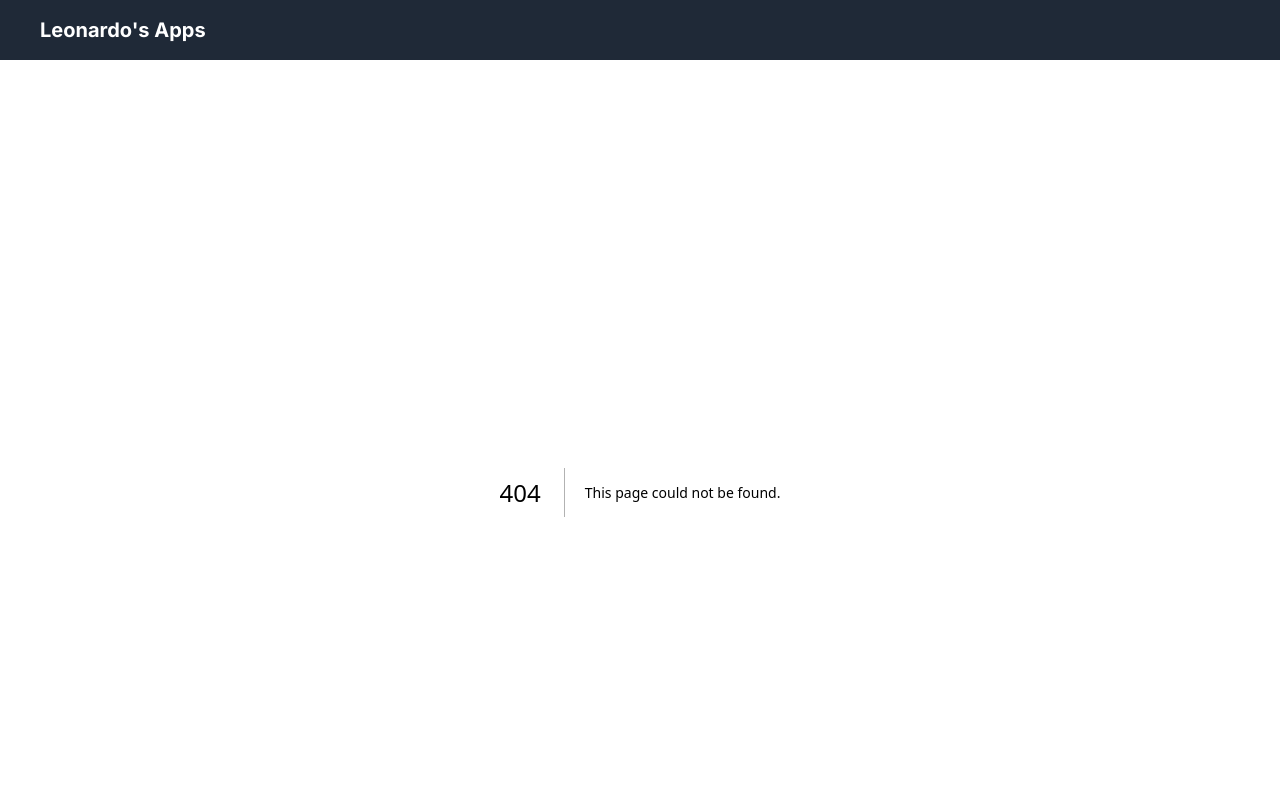
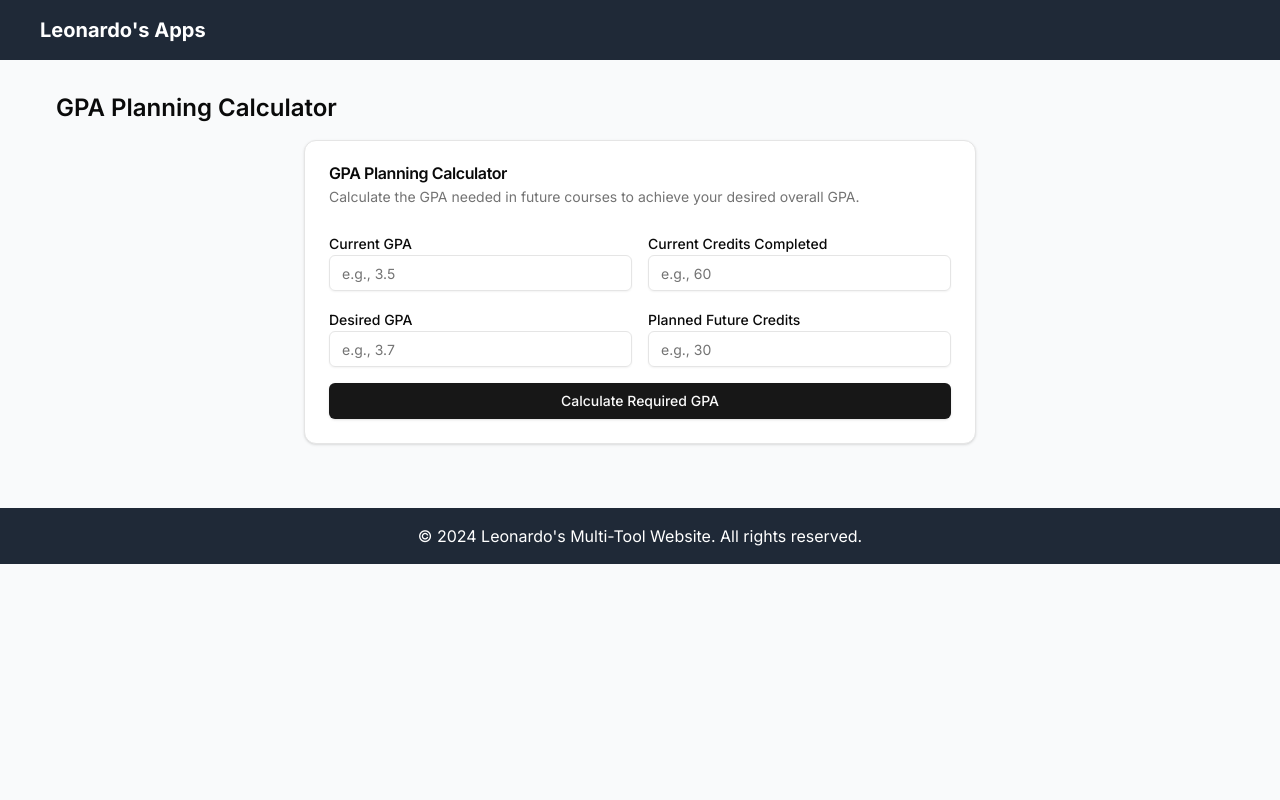
Before and after one commit to Tuanyk/leoapps, a Next.js app: page /tools/gpa-planning-calculator in a window 1280 px wide. Before the commit this address had no page. Shown: the top 800 px of the page. Built offline with nearby package versions, Linux system fonts and the light colour scheme.

Commit message:
1732936293

```diff
--- a/app/tools/bmi-calculator/layout.tsx
+++ b/app/tools/bmi-calculator/layout.tsx
@@ -1,8 +1,12 @@
 import type { Metadata } from 'next'
+import { BASE_URL } from '../../utils/config';
 
 export const metadata: Metadata = {
   title: 'BMI Calculator',
   description: 'Calculate your Body Mass Index (BMI) with our easy-to-use BMI Calculator. Visualize your BMI category, set weight goals, and understand your health status based on your weight and height.',
+  alternates: {
+    canonical: `${BASE_URL}/tools/bmi-calculator`,
+  },
 }
 
 export default function BMICalculatorLayout({
--- a/app/tools/clock/layout.tsx
+++ b/app/tools/clock/layout.tsx
@@ -1,8 +1,12 @@
 import type { Metadata } from 'next'
+import { BASE_URL } from '../../utils/config';
 
 export const metadata: Metadata = {
-  title: 'Clock',
+  title: 'Super Interesting Clock By Leonardo',
   description: 'A beautiful clock showing time in 5-minute intervals',
+  alternates: {
+    canonical: `${BASE_URL}/tools/clock`,
+  },
 }
 
 export default function BeautifulClockLayout({
--- /dev/null
+++ b/app/tools/compound-interest/layout.tsx
@@ -0,0 +1,22 @@
+import type { Metadata } from 'next'
+import { BASE_URL } from '../../utils/config';
+
+export const metadata: Metadata = {
+  title: 'Compound Interest Calculator | Financial Tools',
+  description: 'Easily calculate compound interest and plan your investments to grow your savings over time.',
+  alternates: {
+    canonical: `${BASE_URL}/tools/compound-interest`,
+  },
+}
+
+export default function CompoundInterestLayout({
+    children,
+  }: {
+    children: React.ReactNode
+  }) {
+    return (
+      <>
+        {children}
+      </>
+    )
+  }
--- a/app/tools/countdown-clock/layout.tsx
+++ b/app/tools/countdown-clock/layout.tsx
@@ -1,8 +1,12 @@
 import type { Metadata } from 'next'
+import { BASE_URL } from '../../utils/config';
 
 export const metadata: Metadata = {
   title: 'Beautiful Countdown Clock',
   description: 'A beautiful countdown clock to track time until a target date',
+  alternates: {
+    canonical: `${BASE_URL}/tools/countdown-clock`,
+  },
 }
 
 export default function CountdownClockLayout({
--- a/app/tools/gpa-calculator/page.tsx
+++ b/app/tools/gpa-calculator/page.tsx
@@ -1,10 +1,20 @@
+import type { Metadata } from 'next'
 import GPACalculator from './gpa-calculator'
+import { BASE_URL } from '../../utils/config';
+
+export const metadata: Metadata = {
+  title: 'GPA Calculator | GPA Tools',
+  description: 'Calculate your current GPA based on your courses and grades.',
+  alternates: {
+    canonical: `${BASE_URL}/tools/gpa-calculator`,
+  },
+}
 
 export default function GPACalculatorPage() {
   return (
-    <div className="container mx-auto py-10">
-      <h1 className="text-3xl font-bold mb-6 text-center">GPA Calculator</h1>
+    <section>
+      <h2 className="text-2xl font-semibold mb-4">GPA Calculator</h2>
       <GPACalculator />
-    </div>
+    </section>
   )
 }
--- /dev/null
+++ b/app/tools/gpa-planning-calculator/gpa-planning-calculator.tsx
@@ -0,0 +1,109 @@
+'use client'
+
+import { useState } from 'react'
+import { Button } from "@/components/ui/button"
+import { Input } from "@/components/ui/input"
+import { Label } from "@/components/ui/label"
+import { Card, CardContent, CardDescription, CardHeader, CardTitle } from "@/components/ui/card"
+
+export default function GPAPlanningCalculator() {
+  const [currentGPA, setCurrentGPA] = useState<number | ''>('')
+  const [currentCredits, setCurrentCredits] = useState<number | ''>('')
+  const [desiredGPA, setDesiredGPA] = useState<number | ''>('')
+  const [plannedCredits, setPlannedCredits] = useState<number | ''>('')
+  const [result, setResult] = useState<string | null>(null)
+
+  const calculateRequiredGPA = () => {
+    if (currentGPA === '' || currentCredits === '' || desiredGPA === '' || plannedCredits === '') {
+      setResult('Please fill in all fields.')
+      return
+    }
+
+    const totalCurrentPoints = Number(currentGPA) * Number(currentCredits)
+    const totalCredits = Number(currentCredits) + Number(plannedCredits)
+    const totalDesiredPoints = Number(desiredGPA) * totalCredits
+    const requiredPoints = totalDesiredPoints - totalCurrentPoints
+    const requiredGPA = requiredPoints / Number(plannedCredits)
+
+    if (requiredGPA > 4.0) {
+      setResult(`It's not possible to achieve the desired GPA with the given credits. The maximum achievable GPA is ${((totalCurrentPoints + (4.0 * Number(plannedCredits))) / totalCredits).toFixed(2)}.`)
+    } else if (requiredGPA < 0) {
+      setResult(`You've already achieved higher than your desired GPA. Keep up the good work!`)
+    } else {
+      setResult(`You need to achieve a GPA of ${requiredGPA.toFixed(2)} in your planned courses to reach your desired GPA.`)
+    }
+  }
+
+  return (
+    <Card className="w-full max-w-2xl mx-auto">
+      <CardHeader>
+        <CardTitle>GPA Planning Calculator</CardTitle>
+        <CardDescription>Calculate the GPA needed in future courses to achieve your desired overall GPA.</CardDescription>
+      </CardHeader>
+      <CardContent>
+        <div className="space-y-4">
+          <div className="grid grid-cols-2 gap-4">
+            <div>
+              <Label htmlFor="currentGPA">Current GPA</Label>
+              <Input
+                id="currentGPA"
+                type="number"
+                min="0"
+                max="4"
+                step="0.01"
+                value={currentGPA}
+                onChange={(e) => setCurrentGPA(e.target.value ? Number(e.target.value) : '')}
+                placeholder="e.g., 3.5"
+              />
+            </div>
+            <div>
+              <Label htmlFor="currentCredits">Current Credits Completed</Label>
+              <Input
+                id="currentCredits"
+                type="number"
+                min="0"
+                step="1"
+                value={currentCredits}
+                onChange={(e) => setCurrentCredits(e.target.value ? Number(e.target.value) : '')}
+                placeholder="e.g., 60"
+              />
+            </div>
+          </div>
+          <div className="grid grid-cols-2 gap-4">
+            <div>
+              <Label htmlFor="desiredGPA">Desired GPA</Label>
+              <Input
+                id="desiredGPA"
+                type="number"
+                min="0"
+                max="4"
+                step="0.01"
+                value={desiredGPA}
+                onChange={(e) => setDesiredGPA(e.target.value ? Number(e.target.value) : '')}
+                placeholder="e.g., 3.7"
+              />
+            </div>
+            <div>
+              <Label htmlFor="plannedCredits">Planned Future Credits</Label>
+              <Input
+                id="plannedCredits"
+                type="number"
+                min="0"
+                step="1"
+                value={plannedCredits}
+                onChange={(e) => setPlannedCredits(e.target.value ? Number(e.target.value) : '')}
+                placeholder="e.g., 30"
+              />
+            </div>
+          </div>
+          <Button onClick={calculateRequiredGPA} className="w-full">Calculate Required GPA</Button>
+          {result && (
+            <div className="mt-4 p-4 bg-secondary text-secondary-foreground rounded-md">
+              <p className="text-center">{result}</p>
+            </div>
+          )}
+        </div>
+      </CardContent>
+    </Card>
+  )
+}
--- /dev/null
+++ b/app/tools/gpa-planning-calculator/page.tsx
@@ -0,0 +1,20 @@
+import type { Metadata } from 'next'
+import GPAPlanningCalculator from './gpa-planning-calculator'
+import { BASE_URL } from '../../utils/config';
+
+export const metadata: Metadata = {
+  title: 'GPA Planning Calculator | GPA Tools',
+  description: 'Plan your future GPA and calculate the grades needed to reach your academic goals.',
+  alternates: {
+    canonical: `${BASE_URL}/tools/gpa-planning-calculator`,
+  },
+}
+
+export default function GPAPlanningCalculatorPage() {
+  return (
+    <section>
+      <h2 className="text-2xl font-semibold mb-4">GPA Planning Calculator</h2>
+      <GPAPlanningCalculator />
+    </section>
+  )
+}
--- a/app/tools/slugify/page.tsx
+++ b/app/tools/slugify/page.tsx
@@ -1,4 +1,16 @@
 import SlugifyForm from './SlugifyForm'
+import type { Metadata } from 'next'
+import { BASE_URL } from '../../utils/config';
+
+export const metadata: Metadata = {
+  title: 'Slugify String Tool | Text Utilities',
+  description: 'Convert any string into a URL-friendly slug with this easy-to-use slugify tool.',
+  alternates: {
+    canonical: `${BASE_URL}/tools/slugify`,
+  },
+}
+
+
 
 export default function SlugifyTool() {
   return (
--- /dev/null
+++ b/app/tools/spin-the-wheel/layout.tsx
@@ -0,0 +1,22 @@
+import type { Metadata } from 'next'
+import { BASE_URL } from '../../utils/config';
+
+export const metadata: Metadata = {
+    title: 'Spin the Wheel Tool | Random Picker',
+    description: 'Use this spin the wheel tool to randomly select an option from a list, perfect for making decisions or drawing winners.',
+    alternates: {
+      canonical: `${BASE_URL}/tools/spin-the-wheel`,
+    },
+  }
+
+  export default function SpinTheWheelLayout({
+    children,
+  }: {
+    children: React.ReactNode
+  }) {
+    return (
+      <>
+        {children}
+      </>
+    )
+  }
--- a/app/tools/textcase/layout.tsx
+++ b/app/tools/textcase/layout.tsx
@@ -1,8 +1,13 @@
 import type { Metadata } from 'next'
+import { BASE_URL } from '../../utils/config';
+
 
 export const metadata: Metadata = {
   title: 'Text Case Converter',
   description: 'Convert your text to various cases including uppercase, lowercase, sentence case, and more.',
+  alternates: {
+    canonical: `${BASE_URL}/tools/textcase`,
+  },
 }
 
 export default function TextCaseConverterLayout({
--- /dev/null
+++ b/app/utils/config.ts
@@ -0,0 +1 @@
+export const BASE_URL = 'https://app.kynguyencongnghe.com';
```
